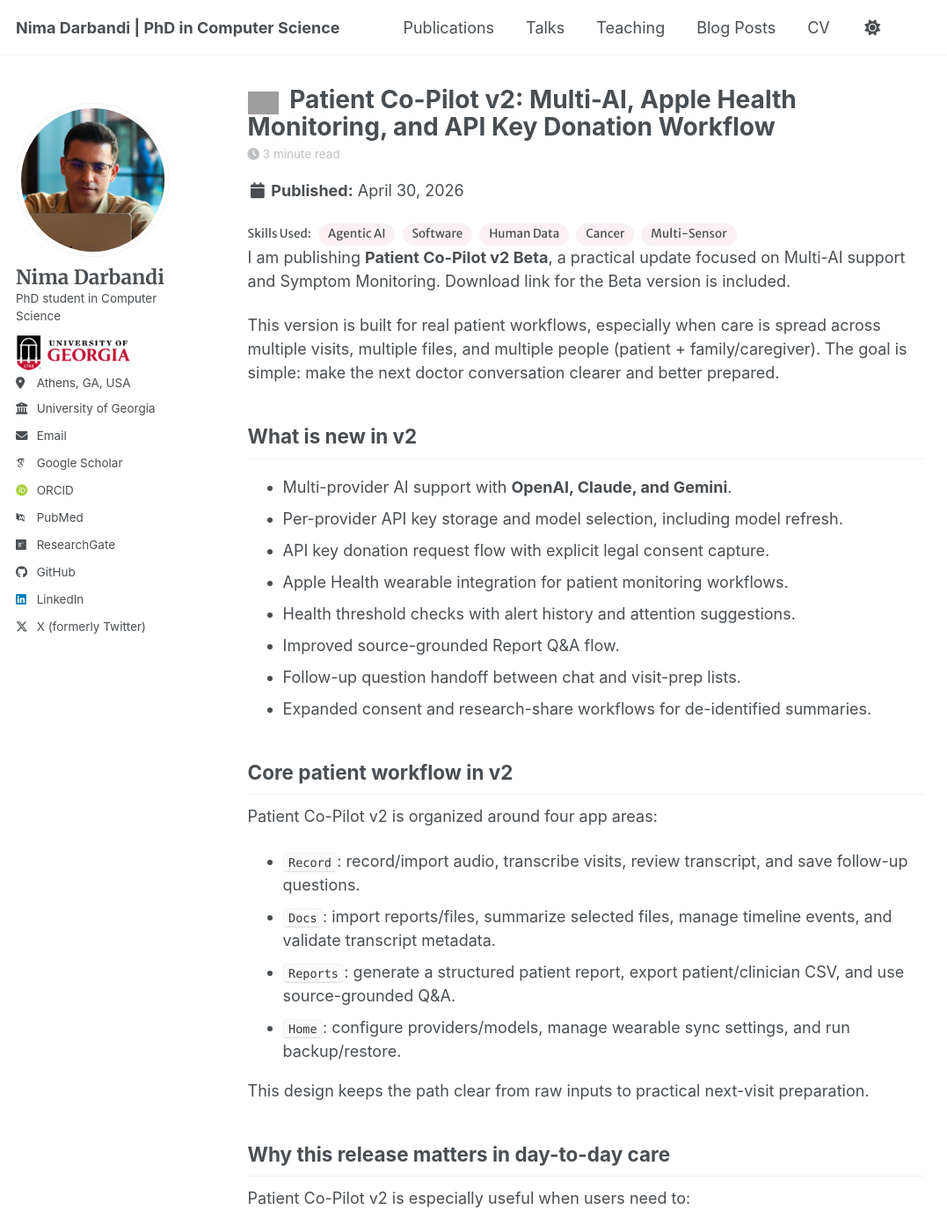
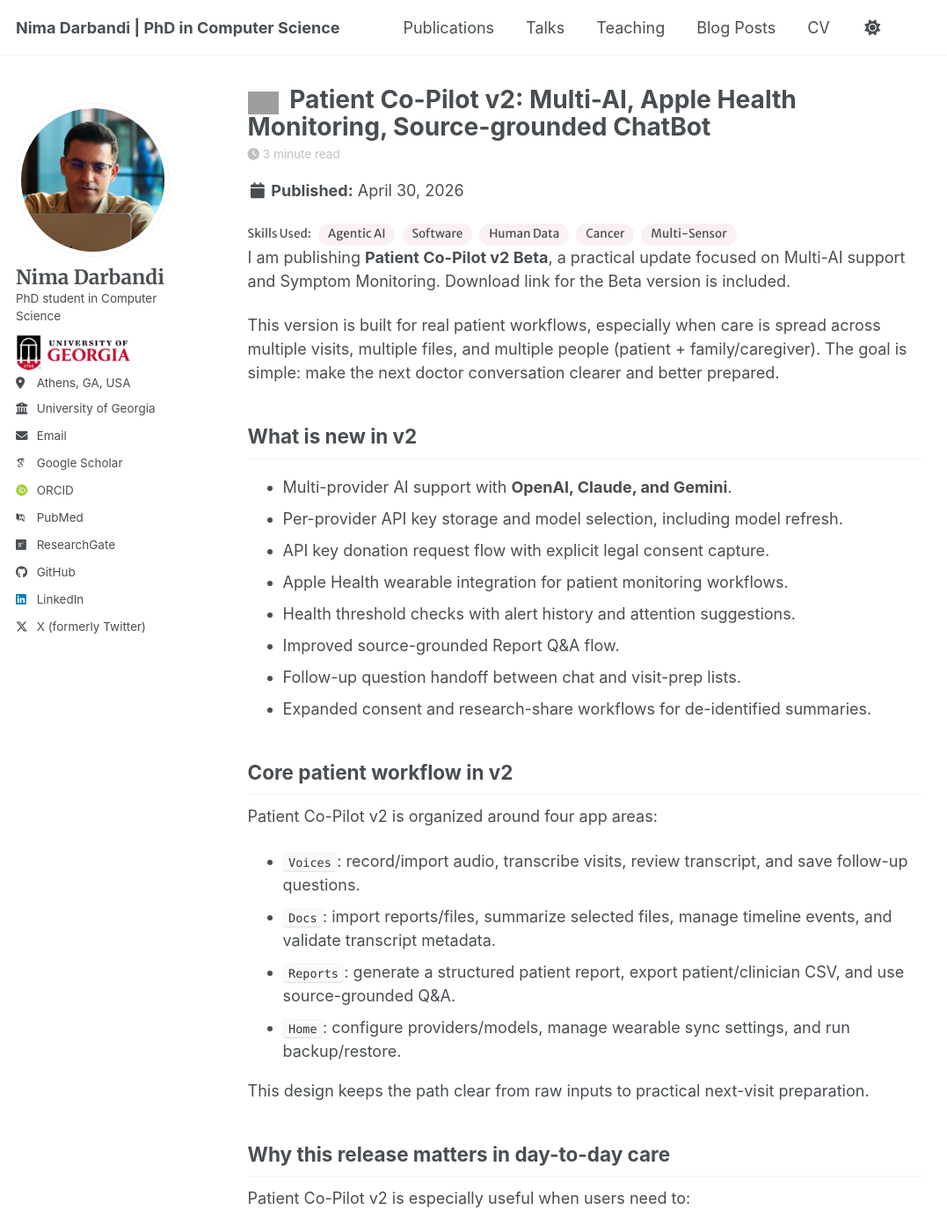
Before and after one commit to nimadarbandi/nimadarbandi.github.io, a Jekyll site: the page built from _posts/2026-04-30-patient-copilot-v2-release.md, in a window 1280 px wide and 1400 px high. Shown: the whole window at 88% size, without its empty margins (0-1077 px from the left). Built offline with Jekyll 4.4.1, drawn with Linux system fonts in a browser that asks for light colours; some web fonts are replaced; a script bundle is joined from its source files by our own code; library files that are not in the unit come from our copies; grey boxes are pictures that could not be loaded.

Commit message:
post title update

```diff
--- a/_posts/2026-04-30-patient-copilot-v2-release.md
+++ b/_posts/2026-04-30-patient-copilot-v2-release.md
@@ -1,5 +1,5 @@
 ---
-title: "Patient Co-Pilot v2: Multi-AI, Apple Health Monitoring, and API Key Donation Workflow"
+title: "Patient Co-Pilot v2: Multi-AI, Apple Health Monitoring, Source-grounded ChatBot"
 date: 2026-04-30
 permalink: /posts/2026/04/patient-copilot-v2-release/
 tags:
@@ -36,7 +36,7 @@
 
 Patient Co-Pilot v2 is organized around four app areas:
 
-- `Record`: record/import audio, transcribe visits, review transcript, and save follow-up questions.
+- `Voices`: record/import audio, transcribe visits, review transcript, and save follow-up questions.
 - `Docs`: import reports/files, summarize selected files, manage timeline events, and validate transcript metadata.
 - `Reports`: generate a structured patient report, export patient/clinician CSV, and use source-grounded Q&A.
 - `Home`: configure providers/models, manage wearable sync settings, and run backup/restore.
```
